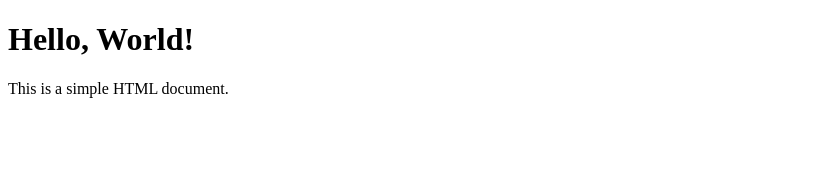
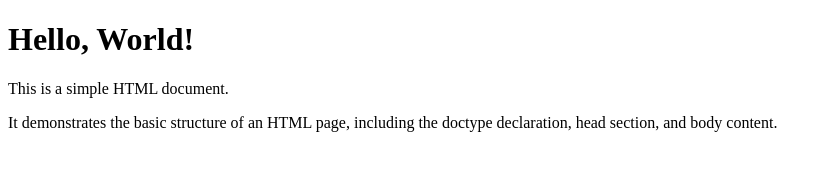
Before and after one commit to 12345ganeshbude/AI-ML-Demo, a plain HTML site: page index.html in a window 1280 px wide. Shown: the whole page, without its empty margins (0-832 px from the left). Drawn offline with Linux system fonts and the light colour scheme.

Commit message:
pragraph added

```diff
--- a/index.html
+++ b/index.html
@@ -8,5 +8,6 @@
 <body>
     <h1>Hello, World!</h1>
     <p>This is a simple HTML document.</p>
+    <p>It demonstrates the basic structure of an HTML page, including the doctype declaration, head section, and body content.</p>
 </body>
 </html>
```
